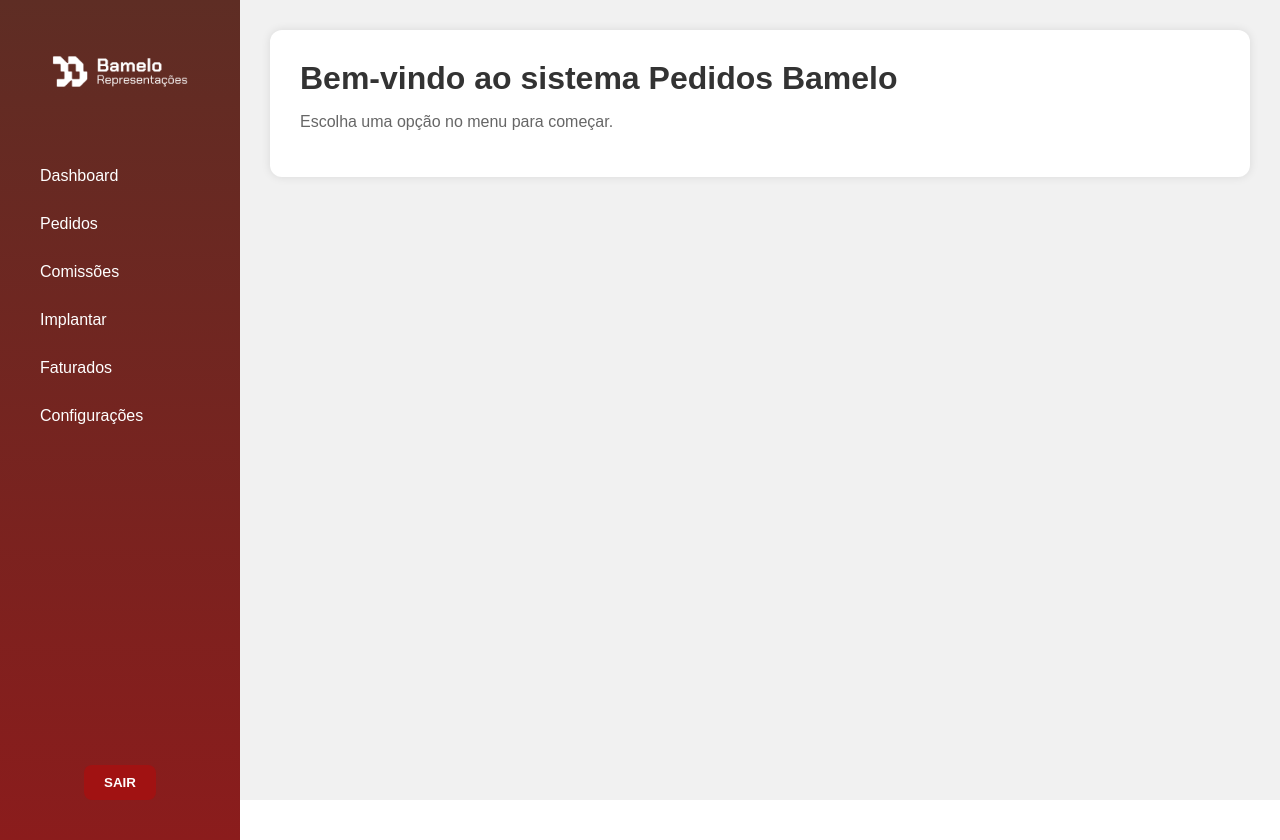
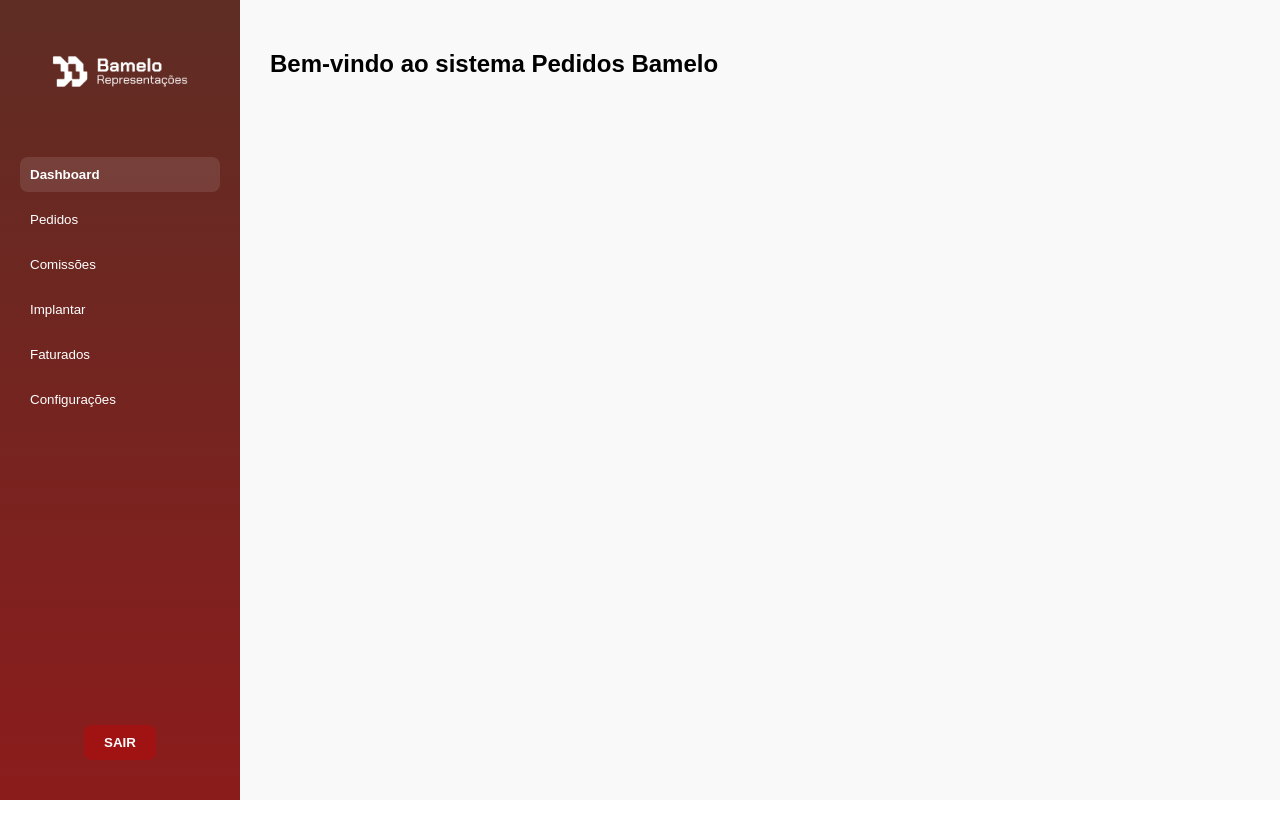
Before and after one commit to rubensbmelo/pedidos-bamelo, a React (Vite) app: page /login in a window 1280 px wide. Both pictures are taken after typing "Sample", "Sample123" into the empty fields and a click on the button "LOGIN". After the commit the page ends 800 px from the top, so only its background shows below. Built offline with nearby package versions, Linux system fonts and the light colour scheme.

Commit message:
Atualiza navegação interna do menu com useState

```diff
--- a/src/PedidosBamelo.jsx
+++ b/src/PedidosBamelo.jsx
@@ -1,44 +1,54 @@
+
+import React, { useState } from 'react';
+import Pedidos from './Pedidos';
+
 export default function PedidosBamelo() {
-  const menuStyle = {
-    width: '240px',
-    background: 'linear-gradient(180deg, #5e2d24, #8b1c1c)',
-    color: '#fff',
-    display: 'flex',
-    flexDirection: 'column',
-    justifyContent: 'space-between',
-    padding: '20px 0',
-    fontFamily: 'Arial, sans-serif',
-    height: '100vh'
-  };
+  const [secaoAtiva, setSecaoAtiva] = useState('Dashboard');
 
-  const menuItemStyle = {
-    color: '#fff',
-    textDecoration: 'none',
-    padding: '10px 20px',
-    borderRadius: '6px',
-    transition: 'background 0.3s'
-  };
-
-  const menuItemHoverStyle = {
-    ...menuItemStyle,
-    backgroundColor: 'rgba(255, 255, 255, 0.1)'
+  const handleLogout = () => {
+    window.location.href = '/login';
   };
 
   return (
     <div style={{ display: 'flex', height: '100vh', fontFamily: 'Arial, sans-serif' }}>
-      <div style={menuStyle}>
+      {/* Menu lateral */}
+      <div style={{
+        width: '240px',
+        background: 'linear-gradient(180deg, #5e2d24, #8b1c1c)',
+        color: '#fff',
+        display: 'flex',
+        flexDirection: 'column',
+        justifyContent: 'space-between',
+        padding: '20px 0'
+      }}>
         <div>
           <div style={{ textAlign: 'center', marginBottom: '30px' }}>
             <img src="/logo.png" alt="Logo" style={{ width: '200px', height: 'auto' }} />
           </div>
           <nav style={{ display: 'flex', flexDirection: 'column', gap: '10px', padding: '0 20px' }}>
-            {['Dashboard', 'Pedidos', 'Comissões', 'Implantar', 'Faturados', 'Configurações'].map((item, index) => (
-              <a href="#" key={index} style={menuItemStyle}>{item}</a>
+            {['Dashboard', 'Pedidos', 'Comissões', 'Implantar', 'Faturados', 'Configurações'].map(item => (
+              <button
+                key={item}
+                onClick={() => setSecaoAtiva(item)}
+                style={{
+                  background: 'none',
+                  border: 'none',
+                  color: '#fff',
+                  textAlign: 'left',
+                  padding: '10px',
+                  borderRadius: '8px',
+                  fontWeight: secaoAtiva === item ? 'bold' : 'normal',
+                  backgroundColor: secaoAtiva === item ? 'rgba(255,255,255,0.1)' : 'transparent',
+                  cursor: 'pointer'
+                }}
+              >
+                {item}
+              </button>
             ))}
           </nav>
         </div>
         <div style={{ textAlign: 'center', padding: '20px' }}>
-          <button onClick={() => window.location.href = '/login'} style={{
+          <button onClick={handleLogout} style={{
             backgroundColor: '#a11212',
             color: 'white',
             padding: '10px 20px',
@@ -52,16 +62,14 @@
         </div>
       </div>
 
-      <div style={{ flexGrow: 1, backgroundColor: '#f1f1f1', padding: '30px' }}>
-        <div style={{
-          backgroundColor: '#fff',
-          padding: '30px',
-          borderRadius: '12px',
-          boxShadow: '0 0 10px rgba(0,0,0,0.1)',
-        }}>
-          <h1 style={{ margin: '0 0 15px 0', color: '#333' }}>Bem-vindo ao sistema Pedidos Bamelo</h1>
-          <p style={{ color: '#666' }}>Escolha uma opção no menu para começar.</p>
-        </div>
+      {/* Conteúdo principal dinâmico */}
+      <div style={{ flexGrow: 1, backgroundColor: '#f9f9f9', padding: '30px' }}>
+        {secaoAtiva === 'Dashboard' && <h2>Bem-vindo ao sistema Pedidos Bamelo</h2>}
+        {secaoAtiva === 'Pedidos' && <Pedidos />}
+        {secaoAtiva === 'Comissões' && <h2>Tela de Comissões</h2>}
+        {secaoAtiva === 'Implantar' && <h2>Tela de Implantação</h2>}
+        {secaoAtiva === 'Faturados' && <h2>Tela de Faturados</h2>}
+        {secaoAtiva === 'Configurações' && <h2>Tela de Configurações</h2>}
       </div>
     </div>
   );
```
